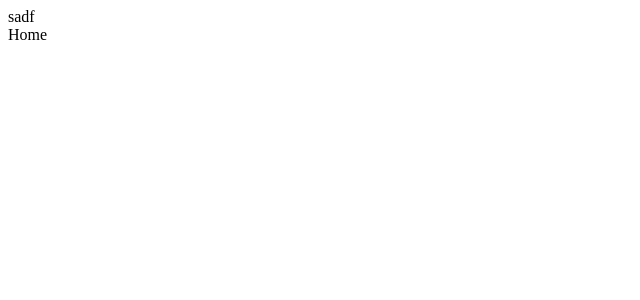
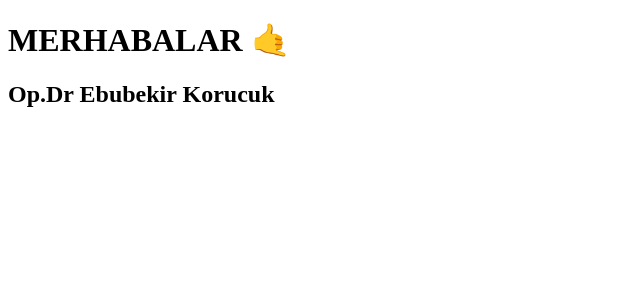
Before and after one commit to askorucuk/ekorucuk, a Next.js app: page /home in a window 1280 px wide. Shown: the top 300 px of the page, without its empty margins (0-640 px from the left). Built offline with nearby package versions, Linux system fonts and the light colour scheme.

Commit message:
new: deploy new test changes

```diff
--- a/src/app/home/page.tsx
+++ b/src/app/home/page.tsx
@@ -2,7 +2,10 @@ import { JSX } from 'react'
 
 function Home(): JSX.Element {
     return (
-        <div>Home</div>
+        <div>
+            <h1>MERHABALAR 🤙</h1>
+            <h2>Op.Dr Ebubekir Korucuk</h2>
+        </div>
     )
 }
 
--- a/src/app/layout.tsx
+++ b/src/app/layout.tsx
@@ -16,7 +16,7 @@ export default function RootLayout({
                 <meta charSet="UTF-8" />
                 <meta name="viewport" content="width=device-width, initial-scale=1.0" />
             </head>
-            <body> sadf
+            <body>
                 {children}
             </body>
         </html>
```
